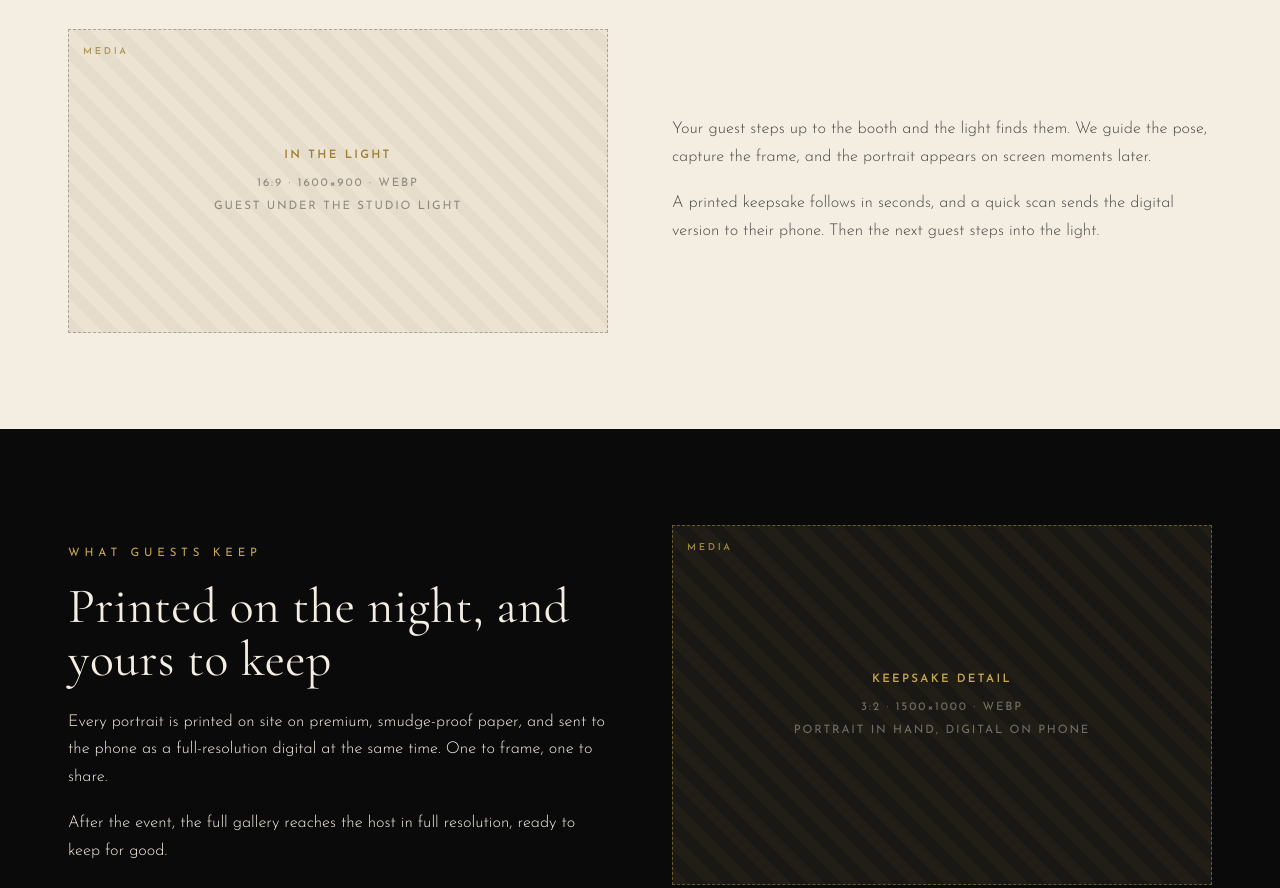
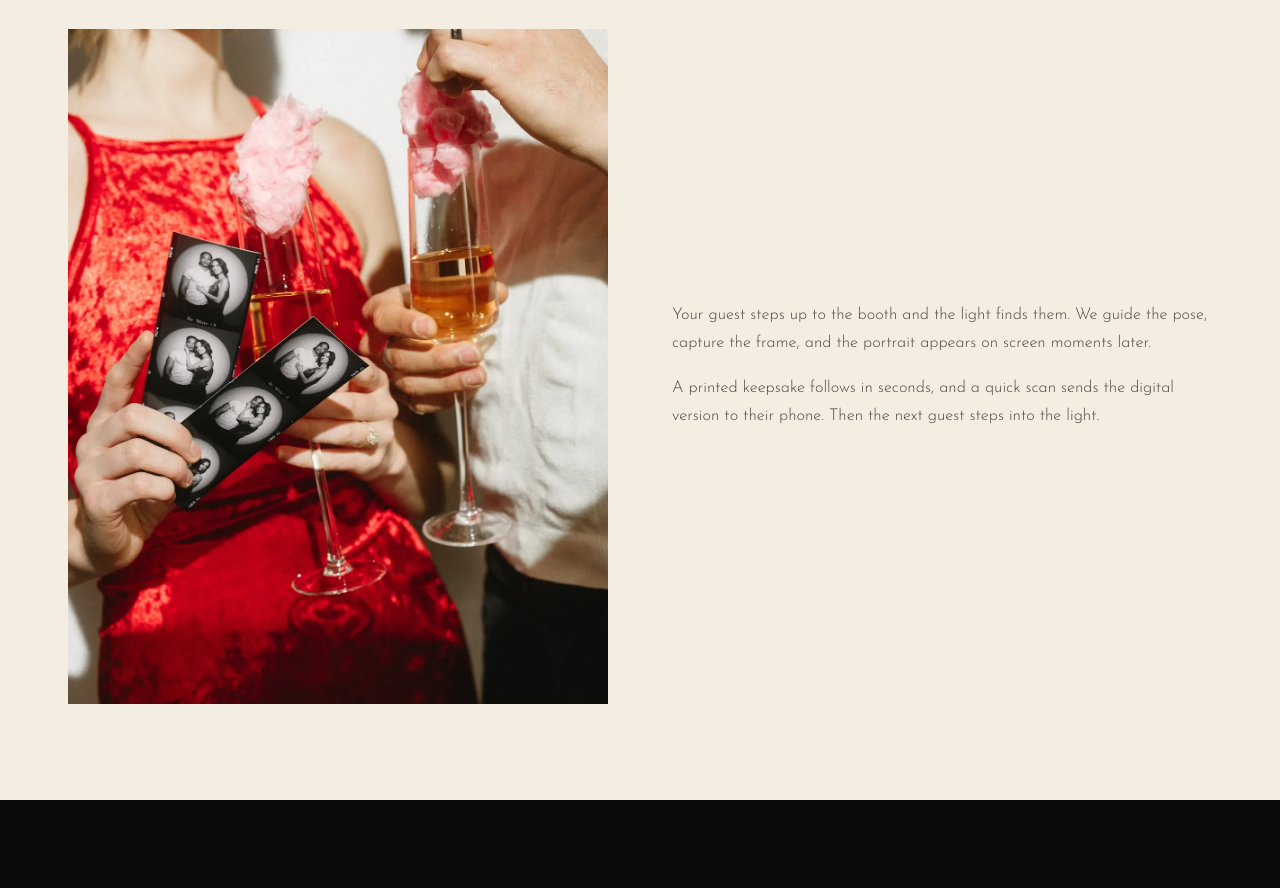
Before and after one commit to MomentLabUK/Momentlab-website, a website: page experiences/spotlight.html in a window 1280 px wide. Shown: the part 2520-3408 px from the top of the page. Drawn offline with nearby package versions, Linux system fonts and the light colour scheme.

Commit message:
Add Spotlight experience page media

```diff
--- a/experiences/spotlight.html
+++ b/experiences/spotlight.html
@@ -319,6 +319,12 @@
 .media--square{aspect-ratio:1/1}
 .media--keep{aspect-ratio:3/2}
 .media--showcase{aspect-ratio:16/9}
+.photo{position:relative;width:100%;overflow:hidden;background:#141414}
+.photo--square{aspect-ratio:1/1}
+.photo--portrait{aspect-ratio:4/5}
+.photo--keep{aspect-ratio:3/2}
+.photo img{position:absolute;top:0;left:0;width:100%;height:100%;object-fit:cover}
+@supports not (aspect-ratio:1/1){.photo--square{height:0;padding-bottom:100%}.photo--portrait{height:0;padding-bottom:125%}.photo--keep{height:0;padding-bottom:66.67%}}
 .yt{position:relative;height:0;padding-bottom:56.25%;background:#000;cursor:pointer;overflow:hidden}
 .yt img{position:absolute;top:0;left:0;width:100%;height:100%;object-fit:cover;opacity:.88;transition:opacity .4s ease,transform .6s ease}
 .yt:hover img{opacity:1;transform:scale(1.015)}
@@ -474,10 +480,7 @@
       <p>The result flatters everyone and dates well, made in seconds and printed to keep. Understated, and all the stronger for it.</p>
     </div>
     <div class="col-media">
-      <div class="media media--square">
-        <span class="media__tag">Media</span>
-        <span class="media__label"><strong>Portrait study</strong>1:1 &middot; 1400&times;1400 &middot; WebP<br>One dramatic studio portrait</span>
-      </div>
+      <div class="photo photo--square"><img src="/assets/experiences/spotlight-photo-booth-portrait-north-east.webp" width="1200" height="1800" style="object-position:50% 40%" alt="A couple embracing inside a circle of studio spotlight" loading="lazy" decoding="async"></div>
     </div>
   </div>
 </section>
@@ -491,10 +494,7 @@
     </div>
     <div class="split" style="margin-top:44px">
       <div class="col-media">
-        <div class="media media--wide">
-          <span class="media__tag">Media</span>
-          <span class="media__label"><strong>In the light</strong>16:9 &middot; 1600&times;900 &middot; WebP<br>Guest under the studio light</span>
-        </div>
+        <div class="photo photo--portrait"><img src="/assets/experiences/spotlight-photo-booth-event-newcastle.webp" width="1200" height="1800" style="object-position:50% 45%" alt="Guests toasting with champagne while holding their black and white Spotlight photo strips" loading="lazy" decoding="async"></div>
       </div>
       <div class="col-text">
         <p>Your guest steps up to the booth and the light finds them. We guide the pose, capture the frame, and the portrait appears on screen moments later.</p>
@@ -514,10 +514,7 @@
       <p>After the event, the full gallery reaches the host in full resolution, ready to keep for good.</p>
     </div>
     <div class="col-media">
-      <div class="media media--keep">
-        <span class="media__tag">Media</span>
-        <span class="media__label"><strong>Keepsake detail</strong>3:2 &middot; 1500&times;1000 &middot; WebP<br>Portrait in hand, digital on phone</span>
-      </div>
+      <div class="photo photo--keep"><img src="/assets/experiences/spotlight-photo-booth-print-keepsake.webp" width="1200" height="1800" style="object-position:50% 21%" alt="A black and white Spotlight portrait worn as a keyring on a red handbag" loading="lazy" decoding="async"></div>
     </div>
   </div>
 </section>
```
Also changed, not shown: assets/experiences/spotlight-photo-booth-event-newcastle.webp (added), assets/experiences/spotlight-photo-booth-portrait-north-east.webp (added), assets/experiences/spotlight-photo-booth-print-keepsake.webp (added).
